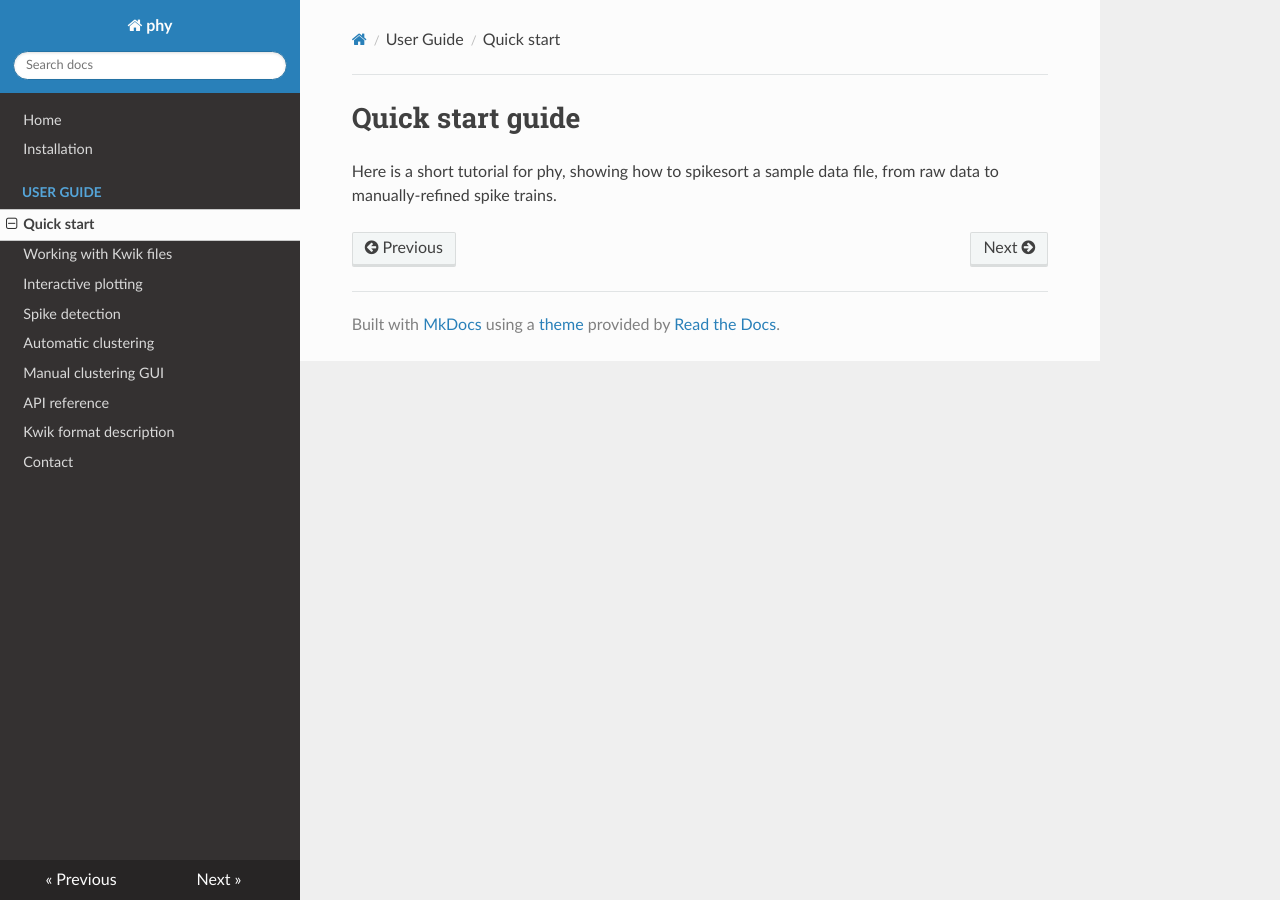
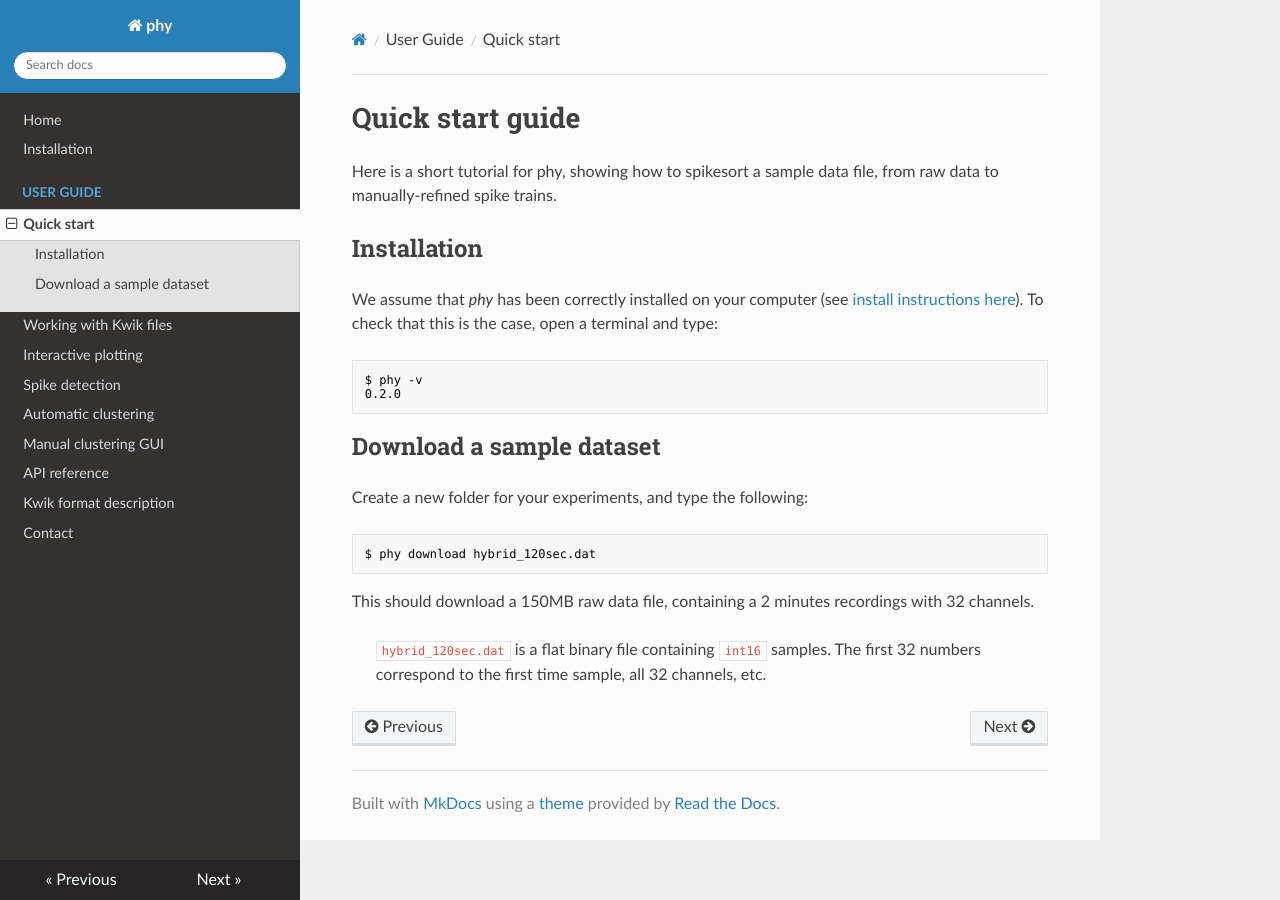
Before and after one commit to kwikteam/phy-doc, an MkDocs documentation site: the page built from docs/quick-start.md, in a window 1280 px wide. Built offline with MkDocs 1.6.1, drawn with Linux system fonts in a browser that asks for light colours; nearby versions of some CDN libraries; old or Windows-style settings are respelled for this version of MkDocs.

Commit message:
WIP: new quick start guide.

````diff
--- a/docs/quick-start.md
+++ b/docs/quick-start.md
@@ -1,3 +1,29 @@
 # Quick start guide
 
 Here is a short tutorial for phy, showing how to spikesort a sample data file, from raw data to manually-refined spike trains.
+
+
+## Installation
+
+We assume that *phy* has been correctly installed on your computer (see [install instructions here](install.md)). To check that this is the case, open a terminal and type:
+
+```bash
+$ phy -v
+0.2.0
+```
+
+
+## Download a sample dataset
+
+Create a new folder for your experiments, and type the following:
+
+```bash
+$ phy download hybrid_120sec.dat
+```
+
+This should download a 150MB raw data file, containing a 2 minutes recordings with 32 channels.
+
+> `hybrid_120sec.dat` is a flat binary file containing `int16` samples. The first 32 numbers correspond to the first time sample, all 32 channels, etc.
+
+
+##
````
